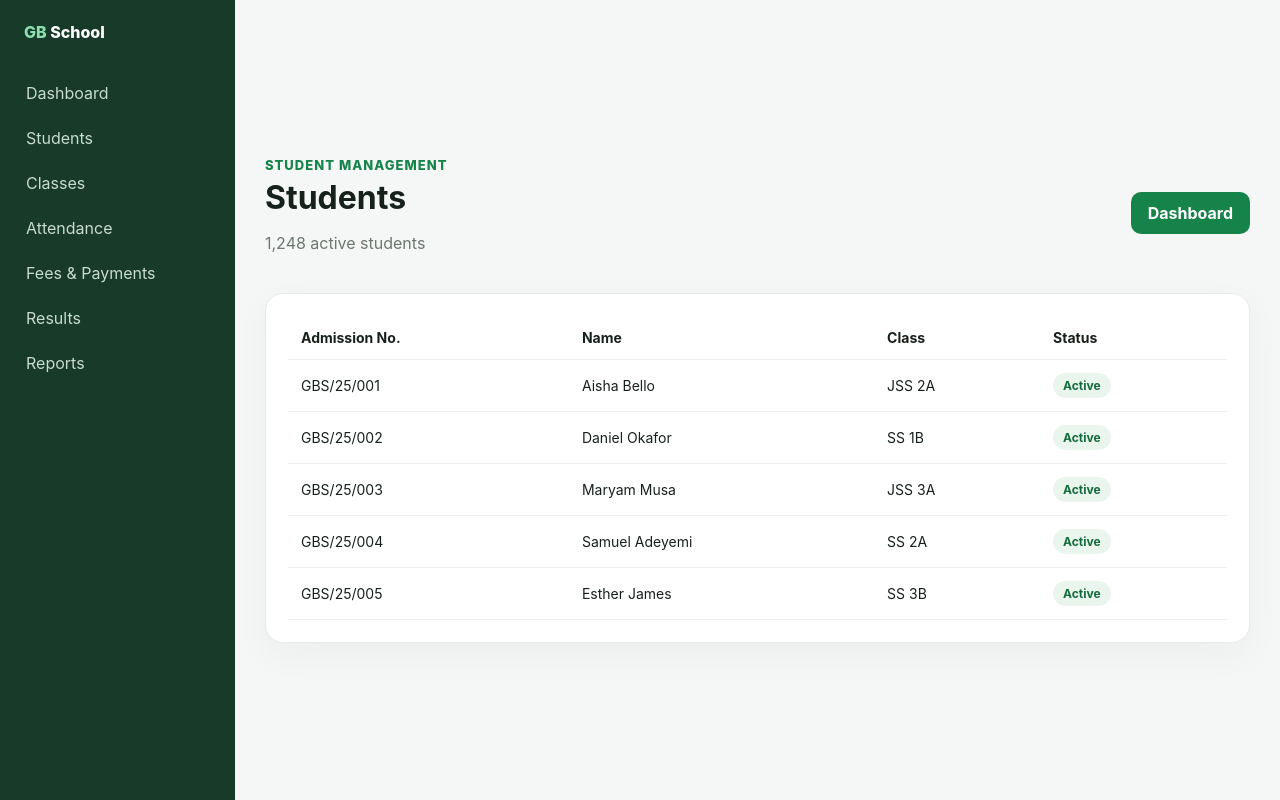
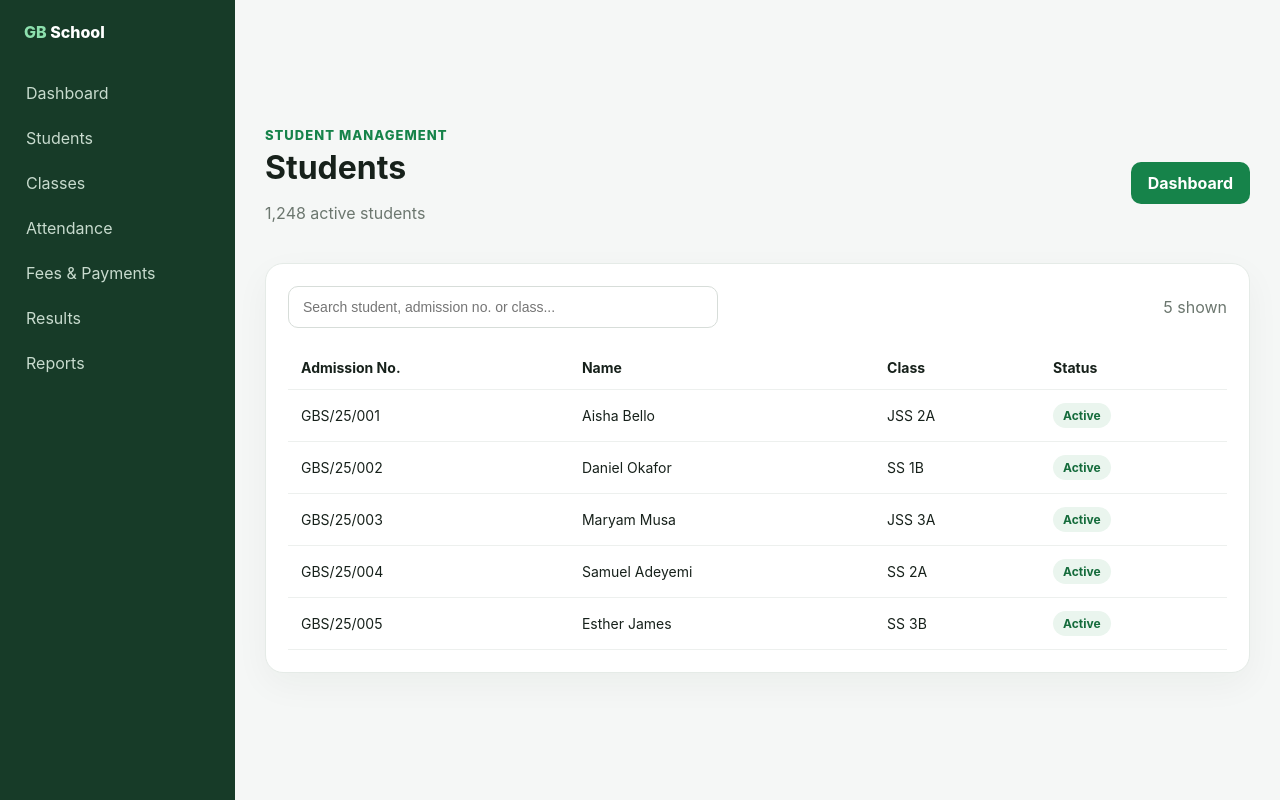
Before and after one commit to greenbasket-labs/GB-demo-school, a Next.js app: page /students in a window 1280 px wide. Built offline with nearby package versions, Linux system fonts and the light colour scheme.

Commit message:
feat: add student search to demo

```diff
--- a/app/students/page.tsx
+++ b/app/students/page.tsx
@@ -1,4 +1,22 @@
+'use client'
+
 import Link from 'next/link'
+import {useMemo,useState} from 'react'
+
 const rows=[['GBS/25/001','Aisha Bello','JSS 2A','Active'],['GBS/25/002','Daniel Okafor','SS 1B','Active'],['GBS/25/003','Maryam Musa','JSS 3A','Active'],['GBS/25/004','Samuel Adeyemi','SS 2A','Active'],['GBS/25/005','Esther James','SS 3B','Active']]
-export default function Students(){return <Page title="Students" sub="1,248 active students"><div className="card"><table className="table"><thead><tr><th>Admission No.</th><th>Name</th><th>Class</th><th>Status</th></tr></thead><tbody>{rows.map(r=><tr key={r[0]}>{r.map((x,i)=><td key={i}>{i===3?<span className="pill">{x}</span>:x}</td>)}</tr>)}</tbody></table></div></Page>}
+
+export default function Students(){
+ const [query,setQuery]=useState('')
+ const filtered=useMemo(()=>rows.filter(r=>r.join(' ').toLowerCase().includes(query.toLowerCase())),[query])
+ return <Page title="Students" sub="1,248 active students">
+  <div className="card">
+   <div style={{display:'flex',justifyContent:'space-between',gap:12,marginBottom:18,flexWrap:'wrap'}}>
+    <input value={query} onChange={e=>setQuery(e.target.value)} placeholder="Search student, admission no. or class..." style={{maxWidth:430,width:'100%',padding:'12px 14px',border:'1px solid #d7ddd9',borderRadius:10,fontSize:14}} />
+    <span className="muted" style={{alignSelf:'center'}}>{filtered.length} shown</span>
+   </div>
+   <table className="table"><thead><tr><th>Admission No.</th><th>Name</th><th>Class</th><th>Status</th></tr></thead><tbody>{filtered.map(r=><tr key={r[0]}>{r.map((x,i)=><td key={i}>{i===3?<span className="pill">{x}</span>:x}</td>)}</tr>)}{filtered.length===0&&<tr><td colSpan={4} className="muted">No students found.</td></tr>}</tbody></table>
+  </div>
+ </Page>
+}
+
 function Page({title,sub,children}:{title:string,sub:string,children:React.ReactNode}){return <div className="dashboard"><aside className="side"><div className="brand">GB <span style={{color:'#fff'}}>School</span></div>{['Dashboard','Students','Classes','Attendance','Fees & Payments','Results','Reports'].map(x=><Link href={x==='Dashboard'?'/dashboard':`/${x.toLowerCase().replaceAll(' ','-').replace('&-','')}`} key={x}>{x}</Link>)}</aside><main className="main"><div className="topline"><div><div className="eyebrow">Student management</div><h1 style={{margin:'5px 0'}}>{title}</h1><p className="muted">{sub}</p></div><Link className="btn primary" href="/dashboard">Dashboard</Link></div>{children}</main></div>}
```
